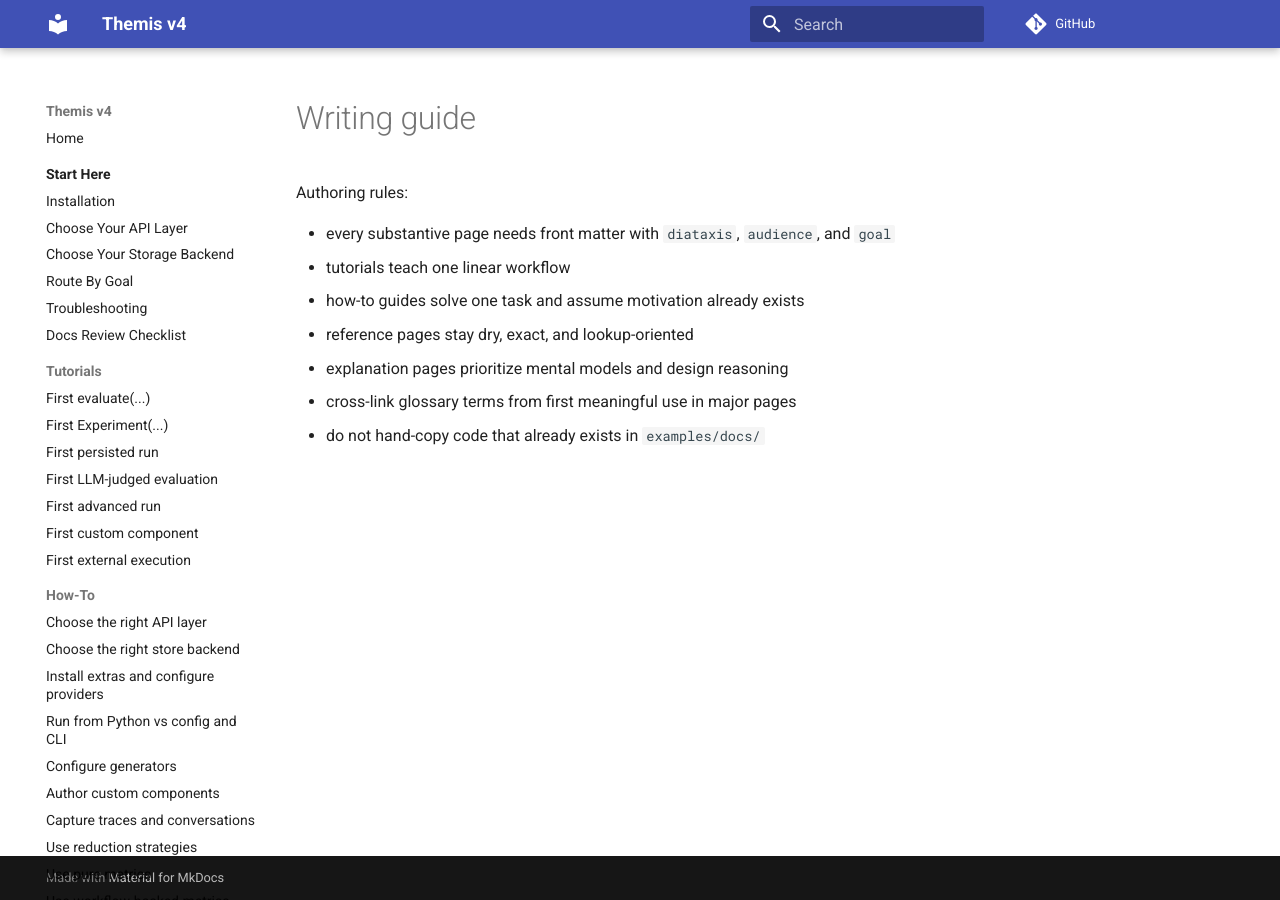
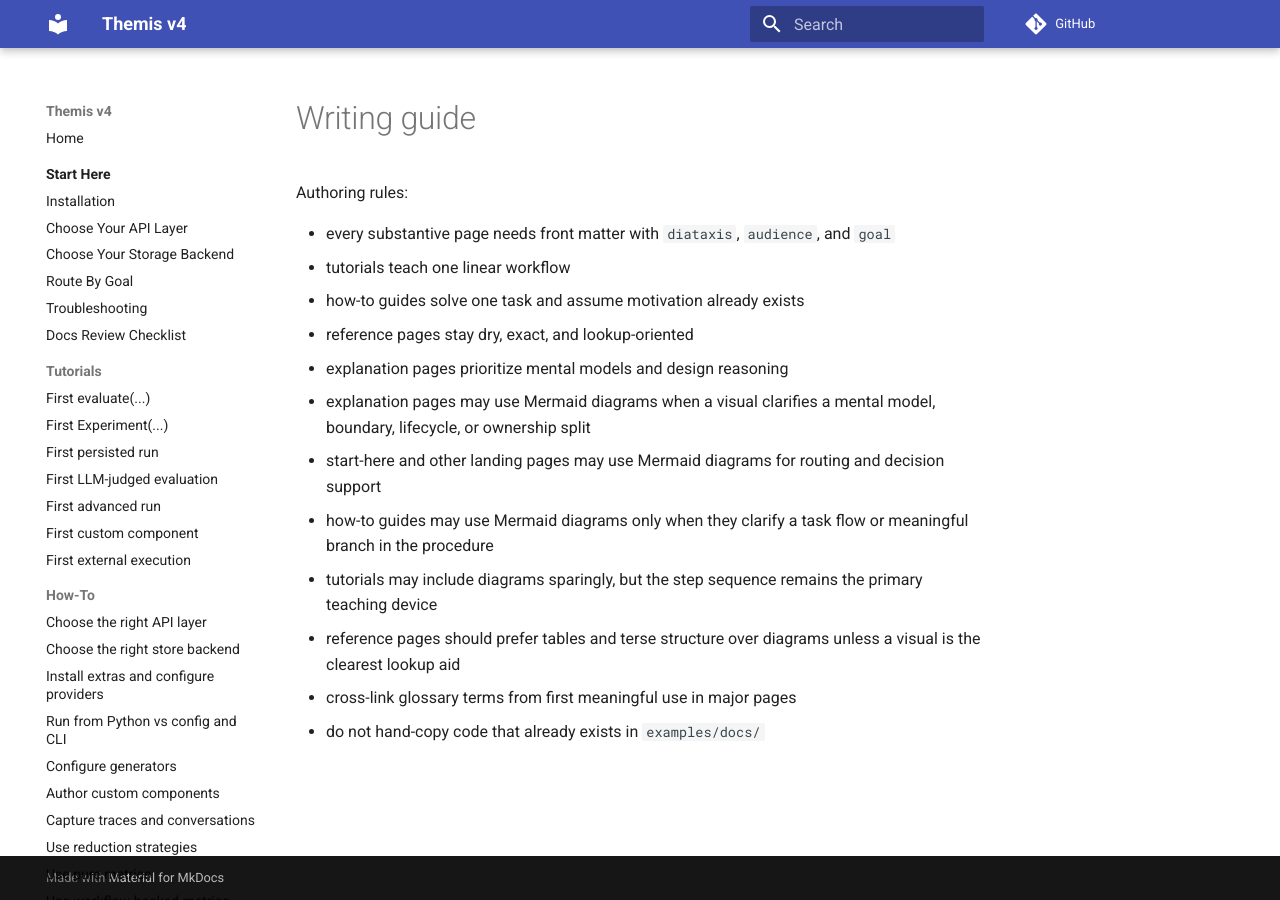
Before and after one commit to Pittawat2542/themis, an MkDocs documentation site: the page built from docs/project/writing-guide.md, in a window 1280 px wide. Built offline with MkDocs 1.6.1 and Material for MkDocs 9.7.7, drawn with Linux system fonts in a browser that asks for light colours; comment, search, counter and statistics services are not loaded.

Commit message:
docs: define diagram guidance for diataxis pages

```diff
--- a/docs/project/writing-guide.md
+++ b/docs/project/writing-guide.md
@@ -14,5 +14,10 @@ Authoring rules:
 - how-to guides solve one task and assume motivation already exists
 - reference pages stay dry, exact, and lookup-oriented
 - explanation pages prioritize mental models and design reasoning
+- explanation pages may use Mermaid diagrams when a visual clarifies a mental model, boundary, lifecycle, or ownership split
+- start-here and other landing pages may use Mermaid diagrams for routing and decision support
+- how-to guides may use Mermaid diagrams only when they clarify a task flow or meaningful branch in the procedure
+- tutorials may include diagrams sparingly, but the step sequence remains the primary teaching device
+- reference pages should prefer tables and terse structure over diagrams unless a visual is the clearest lookup aid
 - cross-link glossary terms from first meaningful use in major pages
 - do not hand-copy code that already exists in `examples/docs/`
```
Also changed, not shown: docs/start-here/docs-review-checklist.md (+2 -0 lines).
